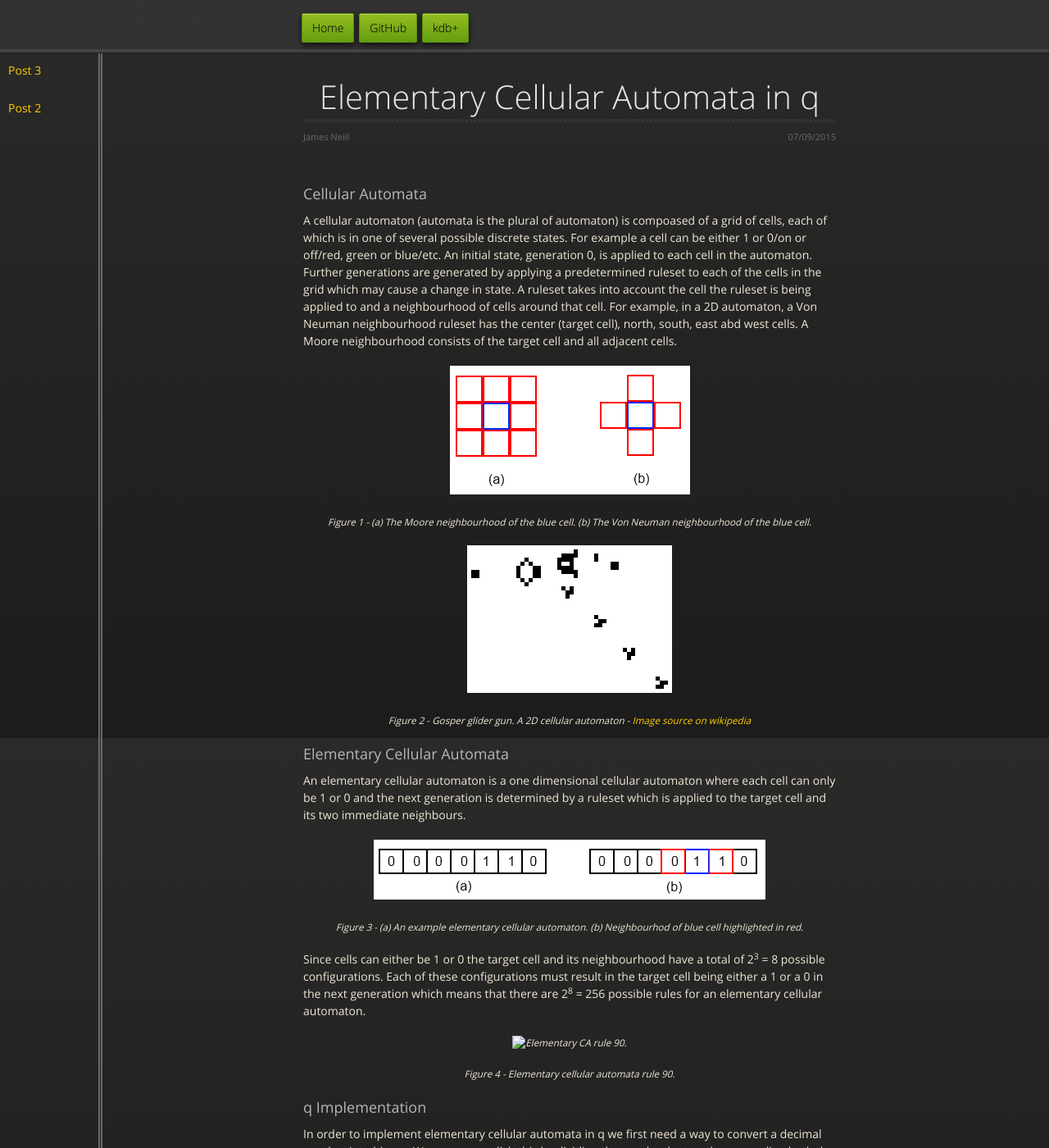
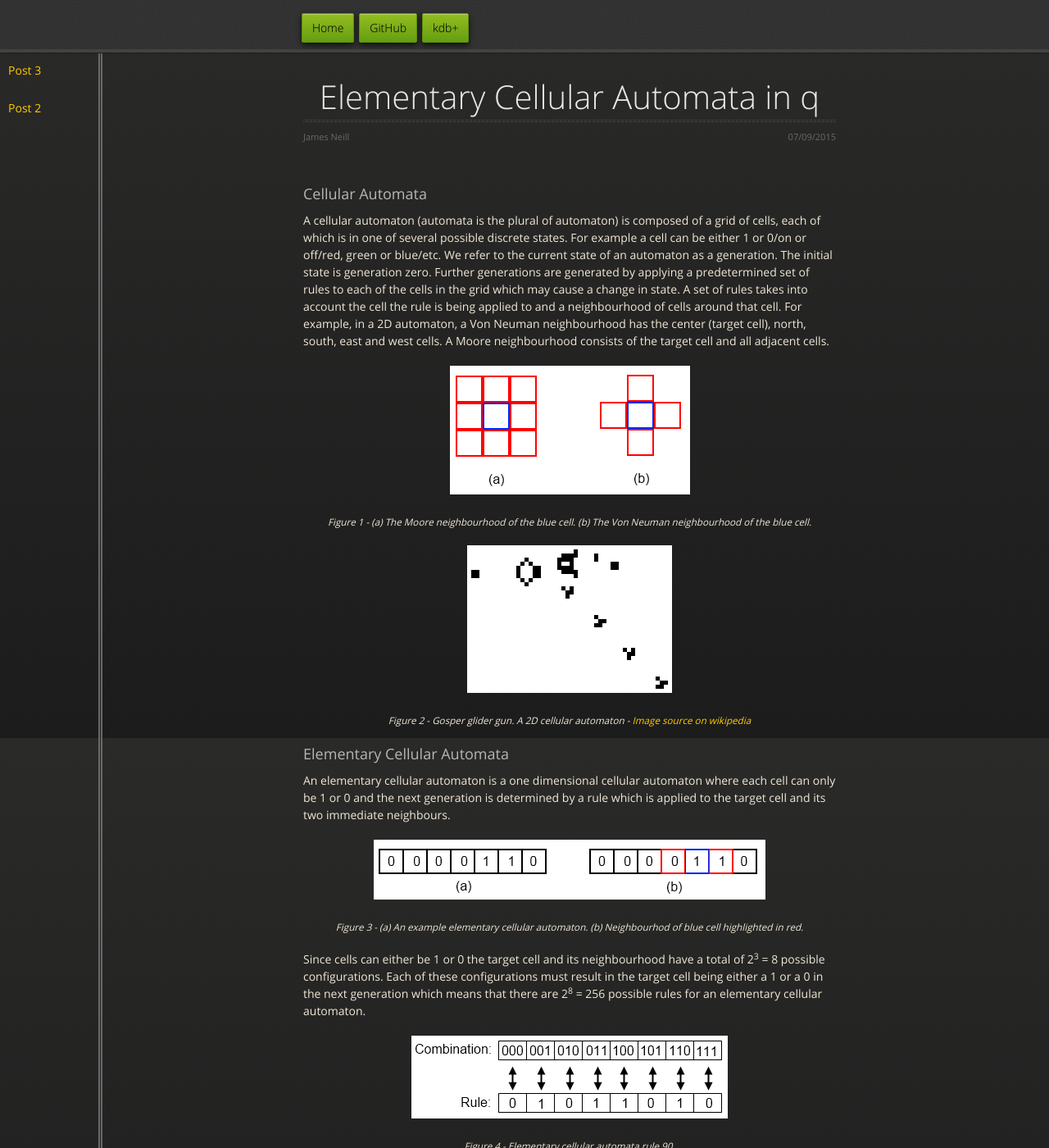
Before and after one commit to jpneill/jpneill.github.io, a Jekyll site: the page posts/CA.html, which Jekyll copies as it is, in a window 1280 px wide and 1400 px high. Shown: the whole window at 82% size. Built offline with Jekyll 4.4.1, drawn with Linux system fonts in a browser that asks for light colours; nearby versions of some CDN libraries; formulas are drawn with MathJax 3; some of the changed text lies outside the part shown.

Commit message:
Update paragraphs and add image for rule 90

```diff
--- a/posts/CA.html
+++ b/posts/CA.html
@@ -52,7 +52,7 @@
           <span class="credits right">07/09/2015</span>
         </div>
         <h3>Cellular Automata</h3>
-          <p>A cellular automaton (automata is the plural of automaton) is compoased of a grid of cells, each of which is in one of several possible discrete states. For example a cell can be either 1 or 0/on or off/red, green or blue/etc. An initial state, generation 0, is applied to each cell in the automaton. Further generations are generated by applying a predetermined ruleset to each of the cells in the grid which may cause a change in state. A ruleset takes into account the cell the ruleset is being applied to and a neighbourhood of cells around that cell. For example, in a 2D automaton, a Von Neuman neighbourhood ruleset has the center (target cell), north, south, east abd west cells. A Moore neighbourhood consists of the target cell and all adjacent cells.</p>
+          <p>A cellular automaton (automata is the plural of automaton) is composed of a grid of cells, each of which is in one of several possible discrete states. For example a cell can be either 1 or 0/on or off/red, green or blue/etc. We refer to the current state of an automaton as a generation. The initial state is generation zero. Further generations are generated by applying a predetermined set of rules to each of the cells in the grid which may cause a change in state. A set of rules takes into account the cell the rule is being applied to and a neighbourhood of cells around that cell. For example, in a 2D automaton, a Von Neuman neighbourhood has the center (target cell), north, south, east and west cells. A Moore neighbourhood consists of the target cell and all adjacent cells.</p>
         <figure class="cdiag">
           <p><img src="../images/VN_M_Neighbourhoods.PNG" alt="Von Neuman and Moor Neighbourhoods"></p>
           <p>Figure 1 - (a) The Moore neighbourhood of the blue cell. (b) The Von Neuman neighbourhood of the blue cell.</p>
@@ -62,14 +62,14 @@
           <p>Figure 2 - Gosper glider gun. A 2D cellular automaton - <a href="https://en.wikipedia.org/wiki/Gun_(cellular_automaton)">Image source on wikipedia</a></p>
         </figure>
         <h3>Elementary Cellular Automata</h3>
-        <p>An elementary cellular automaton is a one dimensional cellular automaton where each cell can only be 1 or 0 and the next generation is determined by a ruleset which is applied to the target cell and its two immediate neighbours.</p>
+        <p>An elementary cellular automaton is a one dimensional cellular automaton where each cell can only be 1 or 0 and the next generation is determined by a rule which is applied to the target cell and its two immediate neighbours.</p>
         <figure class="cdiag">
           <p><img src="../images/ECA_rule_example.png" alt="Example elementary cellular automaton"></p>
           <p>Figure 3 - (a) An example elementary cellular automaton. (b) Neighbourhod of blue cell highlighted in red.</p>
         </figure>
         <p>Since cells can either be 1 or 0 the target cell and its neighbourhood have a total of 2<sup>3</sup> = 8 possible configurations. Each of these configurations must result in the target cell being either a 1 or a 0 in the next generation which means that there are 2<sup>8</sup> = 256 possible rules for an elementary cellular automaton.</p>
         <figure class="cdiag">
-          <p><img src="" alt="Elementary CA rule 90."></p>
+          <p><img src="../images/rule90.png" alt="Elementary CA rule 90."></p>
           <p>Figure 4 - Elementary cellular automata rule 90.</p>
         </figure>
         <h3>q Implementation</h3>
@@ -81,7 +81,7 @@ q)dtb 90
 <pre><code>q)constructRule:{reverse #[8-count a;0],a:dtb x}
 q)constructRule 90
 0 1 0 1 1 0 1 0</code></pre>
-        <p>We're also going to need to convert a binary number back into a decimal number. This is so we can select the correct update from the ruleset that corresponds to the configuration of the neighbourhood - a number between 0 and 7. In a binary number each digit represents an increasing power of 2 starting with the rightmost digit being 2<sup>0</sup>. The corresponding decimal number is then the sum of these powers after they have been multiplied by their corresponding digit in the binary number. As an example let's look at the binary number for 6:<br>1 1 0 => ( 1 x 2<sup>2</sup> ) + ( 1 x 2<sup>1</sup> ) + ( 0 x 2<sup>0</sup> ) = 4 + 2 + 0 = 6 .</p>
+        <p>We're also going to need to convert a binary number back into a decimal number. This is so we can select the correct update from the set of rules that corresponds to the configuration of the neighbourhood - a number between 0 and 7. In a binary number each digit represents an increasing power of 2 starting with the rightmost digit being 2<sup>0</sup>. The corresponding decimal number is then the sum of these powers after they have been multiplied by their corresponding digit in the binary number. As an example let's look at the binary number for 6:<br>1 1 0 => ( 1 x 2<sup>2</sup> ) + ( 1 x 2<sup>1</sup> ) + ( 0 x 2<sup>0</sup> ) = 4 + 2 + 0 = 6 .</p>
 <pre><code>q)btd:{sum 2 xexp where 1=reverse x}
 q)btd 0 1 0 1 1 0 1 0
 90f</code></pre>
```
Also changed, not shown: images/rule90.png (added).
